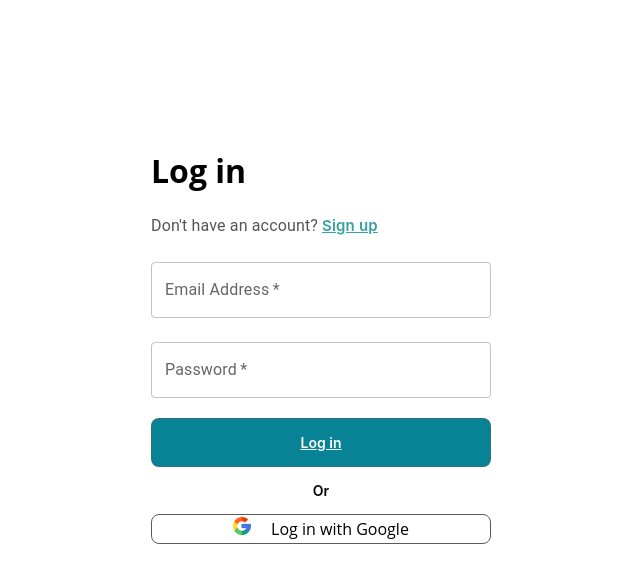
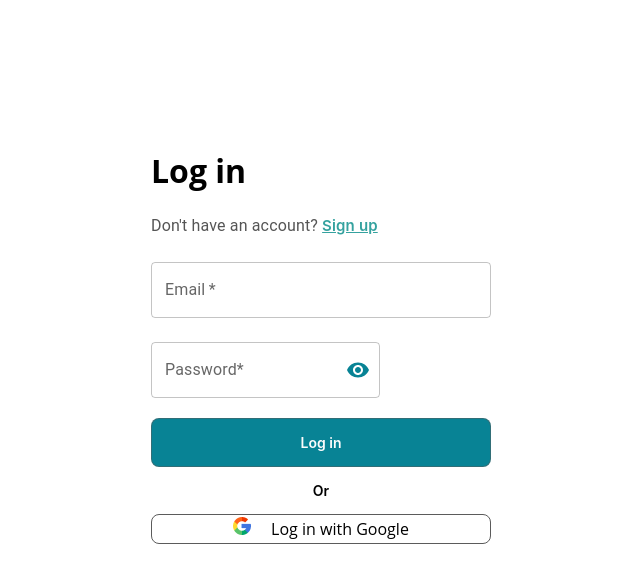
Before and after one commit to anwarkh0/Codi-NWC-Grp2-FirstProject-FrontEnd, a React (Create React App) app in the folder client/: page /logIn in a window 1280 px wide. Shown: the top 582 px of the page, without its empty margins (339-979 px from the left). Built offline with nearby package versions, Linux system fonts and the light colour scheme; no server answers.

Commit message:
finish login auth

```diff
--- /dev/null
+++ b/client/src/context/authContext.js
@@ -0,0 +1,52 @@
+import { useState, useEffect, createContext } from "react";
+import axiosInstance from "../utils/axiosInstance";
+
+export const AuthContext = createContext();
+
+export const AuthProvider = ({ children }) => {
+    const [user, setUser] = useState(null)
+    const [checkUser, setCheckUser] = useState(false)
+
+    useEffect(() => {
+        if (!user && user === null) {
+            fetchUserData()
+        }
+    }, [user])
+
+    const fetchUserData = async () => {
+
+        try {
+            setCheckUser(true)
+            const response = await axiosInstance.get('auth/logged-in-user')
+            setUser(response.data.user)
+        }
+
+        catch (err) {
+            console.log(err)
+        }
+
+        finally {
+            setCheckUser(false)
+        }
+
+    }
+
+    const logOut = async () => {
+
+        await axiosInstance.post('auth/logout')
+        setUser(null)
+    }
+    return (
+        <AuthContext.Provider
+            value={
+                {
+                    user,
+                    checkUser,
+                    setUser,
+                    logOut,
+                    fetchUserData
+                }}>
+            {children}
+        </AuthContext.Provider>
+    )
+}
--- /dev/null
+++ b/client/src/hookes/useApi.js
@@ -0,0 +1,37 @@
+import { useContext, useState } from "react";
+import { AuthContext } from "../context/authContext";
+import axiosInstance from "../utils/axiosInstance";
+import { useNavigate } from "react-router-dom";
+
+const UseApi = () => {
+
+    const [loading, setLoading] = useState(false)
+    const [error, setError] = useState(false)
+    // const [data, setData] = useState(null)
+    const { setUser } = useContext(AuthContext)
+    const navigate = useNavigate()
+    const apiCall = async ({ url, method, data = null }) => {
+
+        try {
+            setLoading(true)
+            const response = await axiosInstance({ url, method, data })
+            // setData(response.data)
+            return response.data
+        } catch (error) {
+            setError(true)
+            setLoading(false)
+            if (error.response) {
+                if (error.response.status === 401) {
+                    console.log(error.response.data.message)
+                    setUser(null)
+                    navigate('/login')
+                }
+                else if (error.response.status === 403) {
+                    console.log("forbidden access")
+                }
+            }
+        }
+    }
+    return { apiCall, error, loading }
+}
+export default UseApi
--- a/client/src/index.js
+++ b/client/src/index.js
@@ -2,12 +2,15 @@ import React from 'react';
 import ReactDOM from 'react-dom/client';
 import './index.css';
 import App from './App';
+import { AuthProvider } from './context/authContext';
 
 
 const root = ReactDOM.createRoot(document.getElementById('root'));
 root.render(
   <React.StrictMode>
-    <App />
+    <AuthProvider>
+      <App />
+    </AuthProvider>
   </React.StrictMode>
 );
 
--- a/client/src/pages/log-in/Login.js
+++ b/client/src/pages/log-in/Login.js
@@ -1,46 +1,54 @@
-import { React, useEffect, useState } from "react";
-import { Box, Button, Stack, TextField, Typography } from "@mui/material";
+import { React, useContext, useState } from "react";
+import {
+  InputAdornment,
+  OutlinedInput,
+  InputLabel,
+  FormControl,
+  Button,
+  Stack,
+  TextField,
+  Typography,
+  IconButton
+} from "@mui/material";
 import loginModule from "./login.module.css";
 import hidden from "../../assets/images/hidden.png";
 import googleG from "../../assets/images/G.png";
-import { Link } from "react-router-dom";
-import axios from "axios";
+import { Link, useNavigate } from "react-router-dom";
+import UseApi from "../../hookes/useApi";
+import { AuthContext } from "../../context/authContext";
+import { Visibility, VisibilityOff } from '@mui/icons-material';
+
 
 function Login() {
-  const [userData, setUserData] = useState({
-    email: "",
-    password: "",
-  });
-  const handleChange = (event) => {
-    const { name, value } = event.target;
-    setUserData({ ...userData, [name]: value });
+  const [showPassword, setShowPassword] = useState(false);
+  const handleClickShowPassword = () => setShowPassword((show) => !show);
+
+  const handleMouseDownPassword = (event) => {
+    event.preventDefault();
   };
-  const handleSubmit = (event) => {
+  const { apiCall, error, loading } = UseApi()
+  const { fetchUserData } = useContext(AuthContext)
+  const navigate = useNavigate()
+  const [email, setEmail] = useState();
+  const [password, setPassword] = useState();
+  const handleSubmit = async (event) => {
     event.preventDefault();
-    console.log(userData);
-  };
-
-  const [isLoading, setIsloading] = useState(true);
-  useEffect(() => {
-    async function fetchData() {
-      // console.log('fetch')
+    // console.log(userData);
+    if (!email || !password) {
+      console.log("enter email and password")
+    }
     try {
-        const response = await axios.post("http://localhost:8000/user/login");
-        if (response) {
-          setUserData(response.data);
-          setIsloading(false);
-        }
+      await apiCall({ url: "/auth/login", method: "post", data: { email, password } })
+      await fetchUserData()
+      navigate('/')
     } catch (error) {
       console.error(error);
     }
   }
-    fetchData();
-  }, []);
-
+  const [isLoading, setIsloading] = useState(true);
   return (
     <div className={loginModule.wrapper}>
       <h1 className={loginModule.login}>Log in</h1>
-      {/* <h1 className={loginModule.header}>Welcome back to HotelXpress</h1> */}
       <Stack spacing={1} sx={{ mb: 3 }}>
         <Typography className={loginModule.query} >
           Don't have an account? <Link to="/signUp" className={loginModule.signup} >Sign up</Link>
@@ -50,10 +58,10 @@ function Login() {
         <Stack spacing={3}>
           <TextField
             fullWidth
-                  label="Email Address"
+            label="Email"
             name="email"
-                  // value={formData.email}
-                  // onChange={handleInputChange}
+            value={email}
+            onChange={(e) => { setEmail(e.target.value) }}
             required
             sx={{
               "& .MuiOutlinedInput-root.Mui-focused .MuiOutlinedInput-notchedOutline":
@@ -61,40 +69,47 @@ function Login() {
                 borderColor: "#088395",
               },
               "& .MuiInputLabel-root.Mui-focused": {
-                      color: "#088395",
+                color: "#088395"
+
+              }, '& .MuiInputBase-root .MuiOutlinedInput-root .MuiInputBase-colorPrimary': {
+                width: '20rem !important'
               },
             }}
           />
-        <TextField
-                  fullWidth
+          <FormControl sx={{
+            m: 1, '& .MuiSvgIcon-root': {
+              color: "#088395",
+
+            }, width: '25ch'
+          }} variant="outlined">
+            <InputLabel htmlFor="outlined-adornment-password">Password*</InputLabel>
+            <OutlinedInput
+              onChange={(e) => { setPassword(e.target.value) }}
+              id="outlined-adornment-password"
+              type={showPassword ? 'text' : 'password'}
+              endAdornment={
+                <InputAdornment position="end">
+                  <IconButton
+                    aria-label="toggle password visibility"
+                    onClick={handleClickShowPassword}
+                    onMouseDown={handleMouseDownPassword}
+                    edge="end"
+                    style={{ color: 'white' }}
+                  >
+                    {showPassword ? <VisibilityOff /> : <Visibility />}
+                  </IconButton>
+                </InputAdornment>
+              }
               label="Password"
-                  name="password"
-                  // value={formData.email}
-                  // onChange={handleInputChange}
-                  required
-                  sx={{
-                    "& .MuiOutlinedInput-root.Mui-focused .MuiOutlinedInput-notchedOutline":
-                      {
-                        borderColor: "#088395",
-                      },
-                    "& .MuiInputLabel-root.Mui-focused": {
-                      color: "#088395",
-                    },
-                  }}
             />
+          </FormControl>
+
+
+
         </Stack>
-        {/* <fieldset className={loginModule.rememberfield}>
-          <label className={loginModule.remember}>
-            <input type="checkbox" className={loginModule.checkme} />
-            <p className={loginModule.remembermetxt}>Remember me</p>
-          </label>
-          <a href="#" className={loginModule.frgtpass}>
-            Forgot password?
-          </a>
-        </fieldset> */}
-        <Link to="/" className={loginModule.signupBtn}>
+        <button onClick={handleSubmit} className={loginModule.signupBtn}>
           Log in
-        </Link>
+        </button>
         <p className={loginModule.or}>Or</p>
         <Link to="/" className={loginModule.gSign}>
           <span className={loginModule.glogo}>
--- /dev/null
+++ b/client/src/utils/axiosInstance.js
@@ -0,0 +1,8 @@
+import axios from "axios";
+
+const axiosInstance = axios.create({
+    baseURL: 'http://localhost:4000',
+    withCredentials: true
+})
+
+export default axiosInstance
```
Also changed, not shown: client/src/App.js (+4 -4 lines), client/src/Routers/Routers.js (+7 -7 lines). Lines whose indentation alone changed are shown as unchanged.
